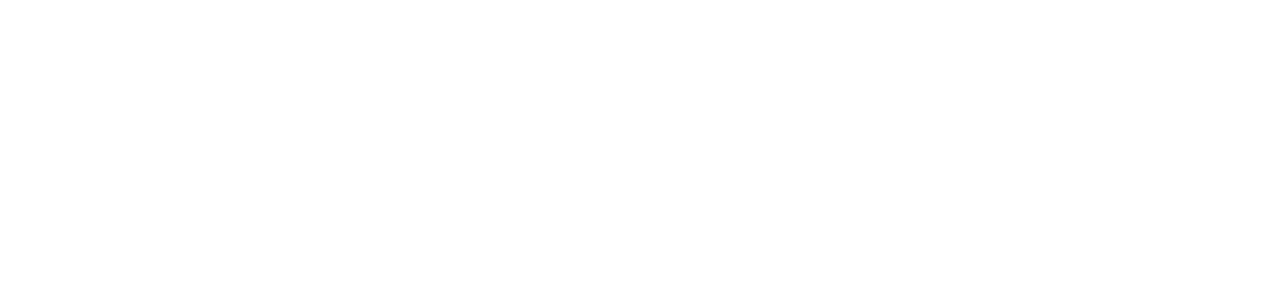
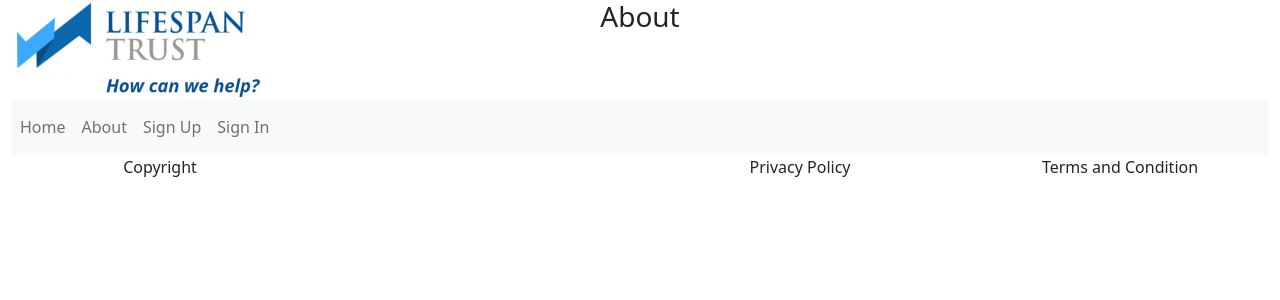
Before and after one commit to andrehewitt29/SleepData, a React (Create React App) app in the folder client/: page /about in a window 1280 px wide. Before the commit this address had no page. Shown: the top 300 px of the page. Built offline with nearby package versions, Linux system fonts and the light colour scheme.

Commit message:
Navigation Working

```diff
--- a/client/src/App.js
+++ b/client/src/App.js
@@ -4,6 +4,7 @@
 import SignIn from "./pages/SignIn";
 import SignUp from "./pages/SignUp";
 import NoPage from "./pages/NoPage";
+import About from "./pages/About";
 
 
 export default function App() {
@@ -15,6 +16,7 @@
       <Route path="/home" element={<Home/>}/>
       <Route path="/signin" element={<SignIn/>}/>
       <Route path="/signup" element={<SignUp/>}/>
+      <Route path="/about" element={<About/>}/>
       <Route path="/nopage" element={<NoPage/>}/>
     </Routes>
       </BrowserRouter>
--- a/client/src/components/Header.jsx
+++ b/client/src/components/Header.jsx
@@ -17,16 +17,16 @@
                     <div class="collapse navbar-collapse" id="bs-example-navbar-collapse-1">
                         <ul class="navbar-nav">
                             <li class="nav-item active">
-                                <a class="nav-link" href="index.html">Home</a>
+                                <a class="nav-link" href="home">Home</a>
                             </li>
                             <li class="nav-item active">
-                                <a class="nav-link" href="about.html">About</a>
+                                <a class="nav-link" href="about">About</a>
                             </li>
                             <li class="nav-item">
-                                <a class="nav-link" href="signup.html">Sign Up</a>
+                                <a class="nav-link" href="signup">Sign Up</a>
                             </li>
                             <li class="nav-item">
-                                <a class="nav-link" href="signin.html">Sign In</a>
+                                <a class="nav-link" href="signin">Sign In</a>
                             </li>
                         </ul>
                     </div>
--- /dev/null
+++ b/client/src/pages/About.jsx
@@ -0,0 +1,14 @@
+import React from 'react';
+import Header from '../components/Header';
+import Footer from '../components/Footer';
+
+function Home() {
+    return (
+        <div class="container-fluid">
+            {Header("About")}
+            <Footer />
+        </div>
+    );
+}
+
+export default Home;
```
